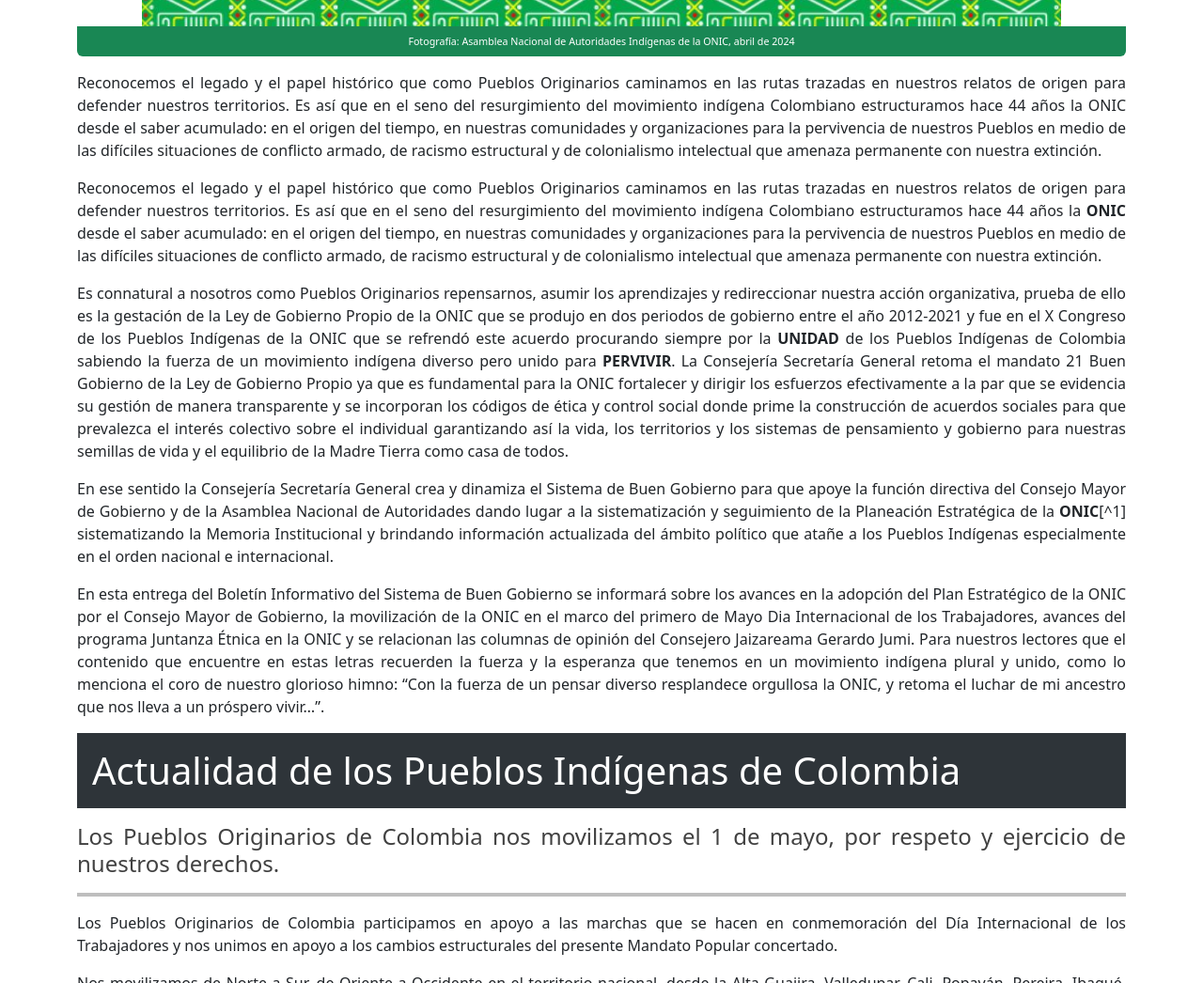
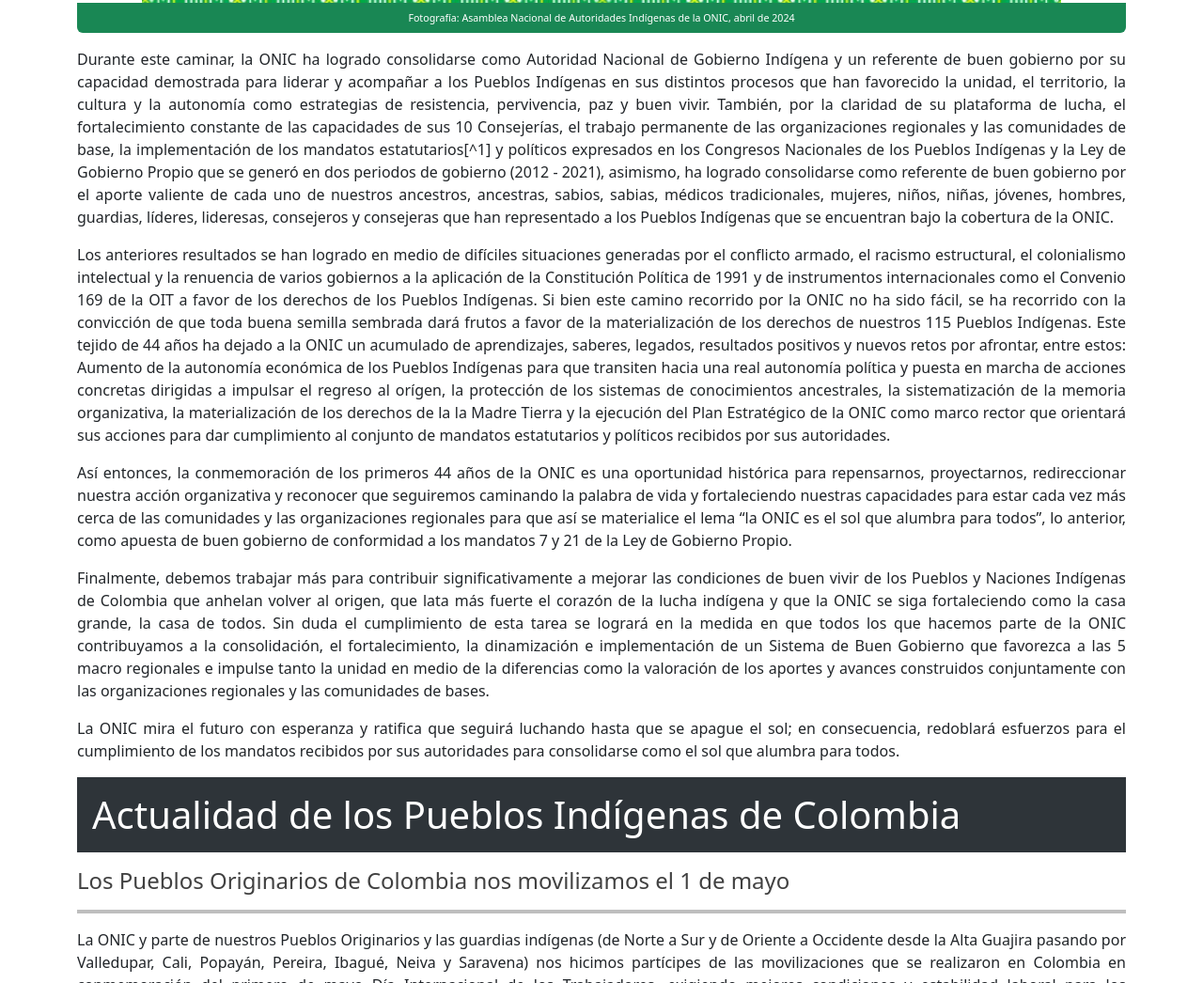
Before and after one commit to wilsonlargo/onicnews, an Astro site: page /boletines/boletin-1 in a window 1280 px wide. Shown: the part 1754-2800 px from the top of the page at 94% size. Built offline with nearby package versions, Linux system fonts and the light colour scheme; Astro itself is replaced by a stand-in of ours.

Commit message:
update textos

```diff
--- a/src/content/boletines/boletin-1.md
+++ b/src/content/boletines/boletin-1.md
@@ -10,6 +10,7 @@ img: "/img/boletines/b1i1.png"
 
 # Editorial
 ### Introducción
+---
 En esta entrega del Boletín Informativo de Buen Gobierno se informará sobre los 44 años de la
 ONIC, la movilización del primero de mayo, los avances del programa Juntanza Étnica y las
 columnas de opinión del Consejero Jaizareama Gerardo Jumi.
@@ -21,32 +22,69 @@ expresa: “Con la fuerza de un pensar diverso resplandece orgullosa la ONIC, y
 ancestro que nos lleva a un próspero vivir...”.
 
 
-### 44 años de lucha del movimiento indígena colombiano, luchando por la UNIDAD hacia un Buen Gobierno de la ONIC
+### ONIC Casa grande de los Pueblos Originarios de Colombia; 44 años de Buen Gobierno
 ---
-En el seno del resurgimiento del movimiento indígena Colombiano estructuramos hace 44 años la ONIC, la Consejería Secretaría General conforma el Sistema de Buen Gobierno donde se retoma el mandato 21 de la Ley de Gobierno Propio, en tanto es fundamental para orientar y dirigir efectivamente nuestras luchas por la Pervivencia física y cultural de nuestros Sistemas de Gobierno.
+La Organización Nacional Indígena de Colombia (ONIC) y sus 54 organizaciones regionales filiales
+conmemoramos 44 años de existencia, la siembra realizada y el resurgimiento del movimiento indígena colombiano tras su constitución.
 
 ![Imagen](./images/b1i2.png)
 <span class="img-sub">Fotografía: Asamblea Nacional de Autoridades Indígenas de la ONIC, abril de 2024</span>
 
-Reconocemos el legado y el papel histórico que como Pueblos Originarios caminamos en las rutas trazadas en nuestros relatos de origen para defender nuestros territorios. Es así que en el seno del resurgimiento del movimiento indígena Colombiano estructuramos hace 44 años la ONIC desde el saber acumulado: en el origen del tiempo, en nuestras comunidades y organizaciones para la pervivencia de nuestros Pueblos en medio de las difíciles situaciones de conflicto armado, de racismo estructural y de colonialismo intelectual que amenaza permanente con nuestra extinción.
+Durante este caminar, la ONIC ha logrado consolidarse como Autoridad Nacional de Gobierno
+Indígena y un referente de buen gobierno por su capacidad demostrada para liderar y acompañar a
+los Pueblos Indígenas en sus distintos procesos que han favorecido la unidad, el territorio, la cultura y
+la autonomía como estrategias de resistencia, pervivencia, paz y buen vivir. También, por la claridad
+de su plataforma de lucha, el fortalecimiento constante de las capacidades de sus 10 Consejerías, el
+trabajo permanente de las organizaciones regionales y las comunidades de base, la implementación
+de los mandatos estatutarios[^1] y políticos expresados en los Congresos Nacionales de los Pueblos
+Indígenas y la Ley de Gobierno Propio que se generó en dos periodos de gobierno (2012 - 2021),
+asimismo, ha logrado consolidarse como referente de buen gobierno por el aporte valiente de cada
+uno de nuestros ancestros, ancestras, sabios, sabias, médicos tradicionales, mujeres, niños, niñas,
+jóvenes, hombres, guardias, líderes, lideresas, consejeros y consejeras que han representado a los
+Pueblos Indígenas que se encuentran bajo la cobertura de la ONIC.
 
-Reconocemos el legado y el papel histórico que como Pueblos Originarios caminamos en las rutas trazadas en nuestros relatos de origen para defender nuestros territorios. Es así que en el seno del resurgimiento del movimiento indígena Colombiano estructuramos hace 44 años la **ONIC** desde el saber acumulado: en el origen del tiempo, en nuestras comunidades y organizaciones para la pervivencia de nuestros Pueblos en medio de las difíciles situaciones de conflicto armado, de racismo estructural y de colonialismo intelectual que amenaza permanente con nuestra extinción.
+Los anteriores resultados se han logrado en medio de difíciles situaciones generadas por el conflicto
+armado, el racismo estructural, el colonialismo intelectual y la renuencia de varios gobiernos a la
+aplicación de la Constitución Política de 1991 y de instrumentos internacionales como el Convenio
+169 de la OIT a favor de los derechos de los Pueblos Indígenas. Si bien este camino recorrido por la
+ONIC no ha sido fácil, se ha recorrido con la convicción de que toda buena semilla sembrada dará
+frutos a favor de la materialización de los derechos de nuestros 115 Pueblos Indígenas.
+Este tejido de 44 años ha dejado a la ONIC un acumulado de aprendizajes, saberes, legados,
+resultados positivos y nuevos retos por afrontar, entre estos: Aumento de la autonomía económica de
+los Pueblos Indígenas para que transiten hacia una real autonomía política y puesta en marcha de
+acciones concretas dirigidas a impulsar el regreso al orígen, la protección de los sistemas de
+conocimientos ancestrales, la sistematización de la memoria organizativa, la materialización de los
+derechos de la la Madre Tierra y la ejecución del Plan Estratégico de la ONIC como marco rector que
+orientará sus acciones para dar cumplimiento al conjunto de mandatos estatutarios y políticos
+recibidos por sus autoridades.
 
-Es connatural a nosotros como Pueblos Originarios repensarnos, asumir los aprendizajes y redireccionar nuestra acción organizativa, prueba de ello es la gestación de la Ley de Gobierno Propio de la ONIC que se produjo en dos periodos de gobierno entre el año 2012-2021 y fue en el X Congreso de los Pueblos Indígenas de la ONIC que se refrendó este acuerdo procurando siempre por la **UNIDAD** de los Pueblos Indígenas de Colombia sabiendo la fuerza de un movimiento indígena diverso pero unido para **PERVIVIR**. La Consejería Secretaría General retoma el mandato 21 Buen Gobierno de la Ley de Gobierno Propio ya que es fundamental para la ONIC fortalecer y dirigir los esfuerzos efectivamente a la par que se evidencia su gestión de manera transparente y se incorporan los códigos de ética y control social donde prime la construcción de acuerdos sociales para que prevalezca el interés colectivo sobre el individual garantizando así la vida, los territorios y los sistemas de pensamiento y gobierno para nuestras semillas de vida y el equilibrio de la Madre Tierra como casa de todos.
+Así entonces, la conmemoración de los primeros 44 años de la ONIC es una oportunidad histórica
+para repensarnos, proyectarnos, redireccionar nuestra acción organizativa y reconocer que
+seguiremos caminando la palabra de vida y fortaleciendo nuestras capacidades para estar cada vez
+más cerca de las comunidades y las organizaciones regionales para que así se materialice el lema
+“la ONIC es el sol que alumbra para todos”, lo anterior, como apuesta de buen gobierno de
+conformidad a los mandatos 7 y 21 de la Ley de Gobierno Propio.
 
+Finalmente, debemos trabajar más para contribuir significativamente a mejorar las condiciones de
+buen vivir de los Pueblos y Naciones Indígenas de Colombia que anhelan volver al origen, que lata
+más fuerte el corazón de la lucha indígena y que la ONIC se siga fortaleciendo como la casa grande,
+la casa de todos. Sin duda el cumplimiento de esta tarea se logrará en la medida en que todos los
+que hacemos parte de la ONIC contribuyamos a la consolidación, el fortalecimiento, la dinamización
+e implementación de un Sistema de Buen Gobierno que favorezca a las 5 macro regionales e
+impulse tanto la unidad en medio de la diferencias como la valoración de los aportes y avances
+construidos conjuntamente con las organizaciones regionales y las comunidades de bases.
 
-En ese sentido la Consejería Secretaría General crea y dinamiza el Sistema de Buen Gobierno para que apoye la función directiva del Consejo Mayor de Gobierno y de la Asamblea Nacional de Autoridades dando lugar a la sistematización y seguimiento de la Planeación Estratégica de la **ONIC**[^1] sistematizando la Memoria Institucional y brindando información actualizada del ámbito político que atañe a los Pueblos Indígenas especialmente en el orden nacional e internacional.
-
-
-En esta entrega del Boletín Informativo del Sistema de Buen Gobierno se informará sobre los avances en la adopción del Plan Estratégico de la ONIC por el Consejo Mayor de Gobierno, la movilización de la ONIC en el marco del primero de Mayo Dia Internacional de los Trabajadores, avances del programa Juntanza Étnica en la ONIC y se relacionan las columnas de opinión del Consejero Jaizareama Gerardo Jumi. Para nuestros lectores que el contenido que encuentre en estas letras recuerden la fuerza y la esperanza que tenemos en un movimiento indígena plural y unido, como lo menciona el coro de nuestro glorioso himno: “Con la fuerza de un pensar diverso resplandece orgullosa la ONIC, y retoma el luchar de mi ancestro que nos lleva a un próspero
-vivir…”.
+La ONIC mira el futuro con esperanza y ratifica que seguirá luchando hasta que se apague el sol; en
+consecuencia, redoblará esfuerzos para el cumplimiento de los mandatos recibidos por sus
+autoridades para consolidarse como el sol que alumbra para todos.
 
 # Actualidad de los Pueblos Indígenas de Colombia
 
-### Los Pueblos Originarios de Colombia nos movilizamos el 1 de mayo, por respeto y ejercicio de nuestros derechos.
+### Los Pueblos Originarios de Colombia nos movilizamos el 1 de mayo
 ----
 
-Los Pueblos Originarios de Colombia participamos en apoyo a las marchas que se hacen en conmemoración del Día Internacional de los Trabajadores y nos unimos en apoyo a los cambios estructurales del presente Mandato Popular concertado.
+La ONIC y parte de nuestros Pueblos Originarios y las guardias indígenas (de Norte a Sur y de Oriente a Occidente desde la Alta Guajira pasando por Valledupar, Cali, Popayán, Pereira, Ibagué, Neiva y Saravena) nos hicimos partícipes de las movilizaciones que se realizaron en Colombia en conmemoración del primero de mayo Día Internacional de los Trabajadores, exigiendo mejores condiciones y estabilidad laboral para los trabajadores que tanto han aportado a la construcción de
+un mejor país.
 
 Nos movilizamos de Norte a Sur, de Oriente a Occidente en el territorio nacional, desde la Alta Guajira, Valledupar, Cali, Popayán, Pereira, Ibagué, Neiva y Saravena, y en nuestros espacios sagrados, porque estamos convencidos que es hora de transitar a un mandato popular que le cumpla a los Pueblos Originarios, ya que somos elementos esenciales en las transformaciones del país, asumimos el mandato de ser como el Sol: alumbrar para todos, y seguir luchando hasta que se apague el Sol.
 
@@ -133,6 +171,8 @@ En medio de la tragedia de miles de palestinos están siendo asesinados, a la ve
 
 # Referencias
 
+[^1]:Estatutos de 2003 de la ONIC registrados en la Cámara de Comercio.
+
 [^1]: La planeación estratégica se enfocó en la implementación de la Ley de Gobierno Propio apoyándose en la revisión de los mandatos de los anteriores congresos y los estatutos de 2003 de ONIC protocolizados en la Cámara de Comercio.
 
 [^2]: Se reconoce el esfuerzo de la Unidad de Víctimas por implementar decididamente el Capítulo Étnico del Acuerdo Final de Paz de acuerdo a la concertación en la Mesa Permanente de Concertación.desarrollada para el Plan Nacional de Desarrollo: Colombia Potencia Mundial de la Vida.
```
